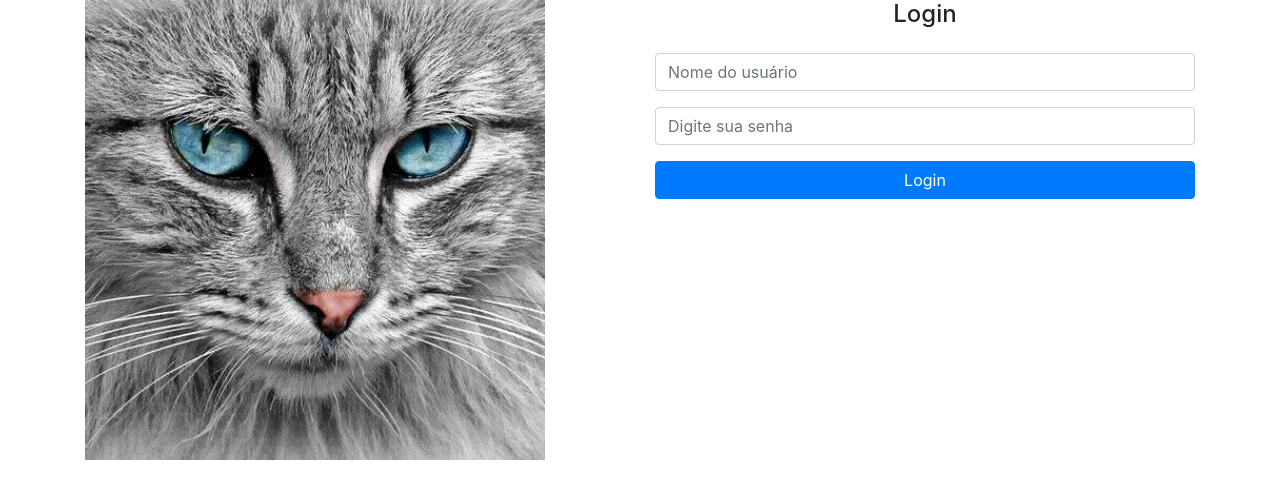
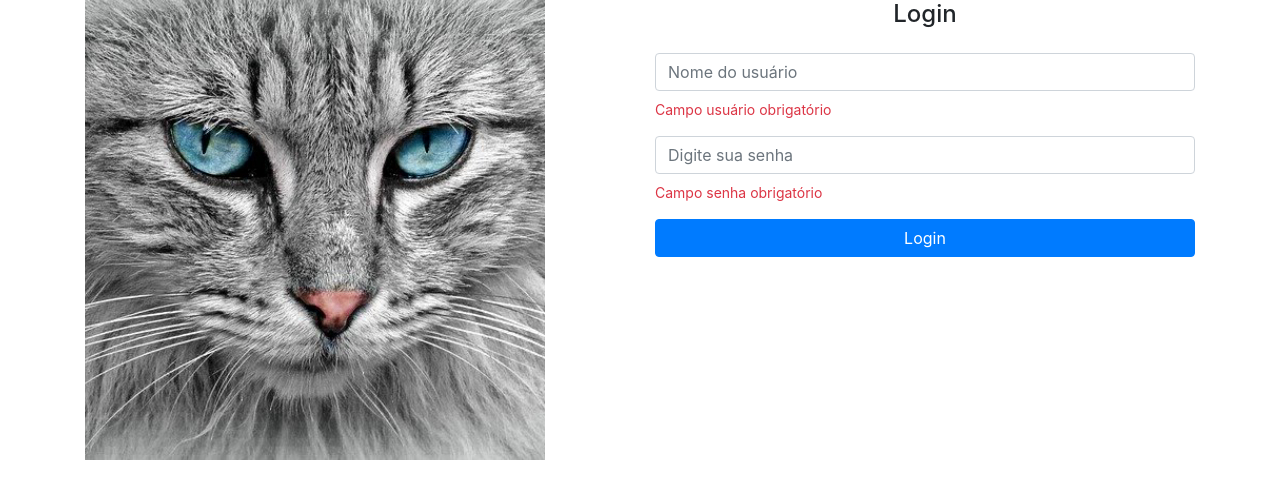
Before and after one commit to matskira/Angular-gatitosbook, an Angular app: page /home in a window 1280 px wide. Shown: the top 498 px of the page. Built offline with nearby package versions, Linux system fonts and the light colour scheme.

Commit message:
Adicionado validação dos campos usuário e senha, através de um Template Driven

```diff
--- a/src/app/componentes/mensagem/mensagem.component.html
+++ b/src/app/componentes/mensagem/mensagem.component.html
@@ -1 +1 @@
-<p>mensagem works!</p>
+<small class="text-danger d-block mt-2">{{ mensagem }}</small>
--- a/src/app/componentes/mensagem/mensagem.component.ts
+++ b/src/app/componentes/mensagem/mensagem.component.ts
@@ -1,4 +1,4 @@
-import { Component, OnInit } from '@angular/core';
+import { Component, Input, OnInit } from '@angular/core';
 
 @Component({
   selector: 'app-mensagem',
@@ -7,6 +7,9 @@ import { Component, OnInit } from '@angular/core';
 })
 export class MensagemComponent implements OnInit {
 
+  @Input()
+  mensagem: string = '';
+
   constructor() { }
 
   ngOnInit(): void {
--- a/src/app/home/home.module.ts
+++ b/src/app/home/home.module.ts
@@ -1,3 +1,4 @@
+import { MensagemModule } from './../componentes/mensagem/mensagem.module';
 import { NgModule } from '@angular/core';
 import { CommonModule } from '@angular/common';
 
@@ -12,7 +13,8 @@ import { FormsModule } from '@angular/forms';
   imports: [
     CommonModule,
     HomeRoutingModule,
-    FormsModule
+    FormsModule,
+    MensagemModule
   ],
 })
 export class HomeModule { }
--- a/src/app/home/login/login.component.html
+++ b/src/app/home/login/login.component.html
@@ -7,7 +7,12 @@
       placeholder="Nome do usuário"
       [(ngModel)]="usuario"
       name="usuario"
+      #campoUsuario="ngModel"
+      required
     />
+    <app-mensagem
+    *ngIf="campoUsuario.invalid"
+     mensagem="Campo usuário obrigatório"></app-mensagem>
   </div>
 
   <div class="form-group">
@@ -17,7 +22,12 @@
       placeholder="Digite sua senha"
       [(ngModel)]="senha"
       name="senha"
+      #campoSenha="ngModel"
+      required
     />
+    <app-mensagem
+    *ngIf="campoSenha.invalid"
+     mensagem="Campo senha obrigatório"></app-mensagem>
   </div>
   <button type="submit" class="btn btn-primary btn-block">Login</button>
 </form>
```
